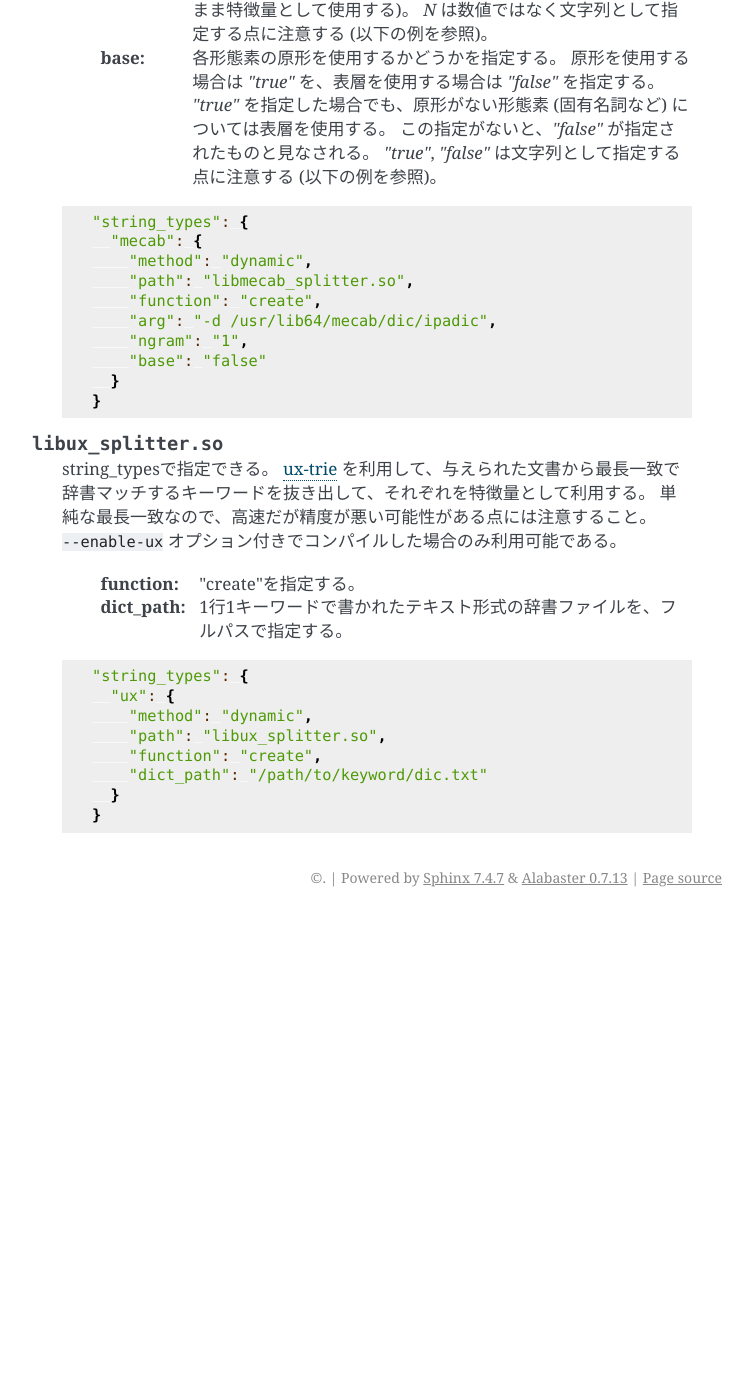
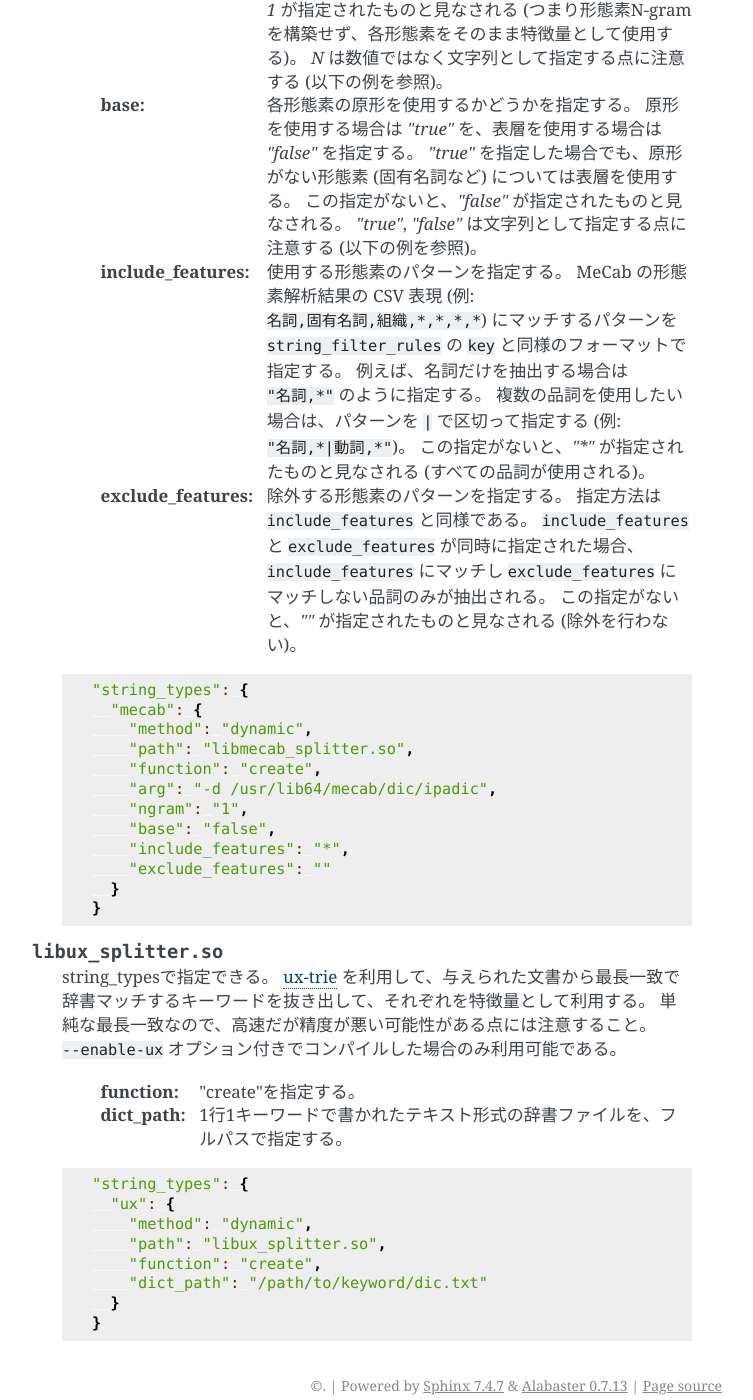
Before and after one commit to jubatus/website, a Sphinx documentation site: the page built from source/ja/fv_convert.rst, in a window 1280 px wide and 1400 px high, scrolled down 16918 px. Shown: the whole window, without its empty margins (388-1141 px from the left). Built offline with Sphinx 7.4.7, drawn with Linux system fonts in a browser that asks for light colours; the version number could not be read and is left out; before the commit the page ends 17835 px from its top, so only the background shows below that.

Commit message:
document {include,exclude}_features option of mecab plugin

```diff
--- a/source/ja/fv_convert.rst
+++ b/source/ja/fv_convert.rst
@@ -717,6 +717,16 @@ Jubatusでは、デフォルトで以下の2つの文字列特徴量のプラグ
                `"true"` を指定した場合でも、原形がない形態素 (固有名詞など) については表層を使用する。
                この指定がないと、`"false"` が指定されたものと見なされる。
                `"true"`, `"false"` は文字列として指定する点に注意する (以下の例を参照)。
+  :include_features:  使用する形態素のパターンを指定する。
+                      MeCab の形態素解析結果の CSV 表現 (例: ``名詞,固有名詞,組織,*,*,*,*``) にマッチするパターンを ``string_filter_rules`` の ``key`` と同様のフォーマットで指定する。
+                      例えば、名詞だけを抽出する場合は ``"名詞,*"`` のように指定する。
+                      複数の品詞を使用したい場合は、パターンを ``|`` で区切って指定する (例: ``"名詞,*|動詞,*"``)。
+                      この指定がないと、`"*"` が指定されたものと見なされる (すべての品詞が使用される)。
+  :exclude_features:  除外する形態素のパターンを指定する。
+                      指定方法は ``include_features`` と同様である。
+                      ``include_features`` と ``exclude_features`` が同時に指定された場合、 ``include_features`` にマッチし ``exclude_features`` にマッチしない品詞のみが抽出される。
+                      この指定がないと、`""` が指定されたものと見なされる (除外を行わない)。
+
 
 
  .. code-block:: js
@@ -728,7 +738,9 @@ Jubatusでは、デフォルトで以下の2つの文字列特徴量のプラグ
           "function": "create",
           "arg": "-d /usr/lib64/mecab/dic/ipadic",
           "ngram": "1",
-          "base": "false"
+          "base": "false",
+          "include_features": "*",
+          "exclude_features": ""
         }
       }
 
```
Also changed, not shown: source/en/fv_convert.rst (+14 -1 lines).
